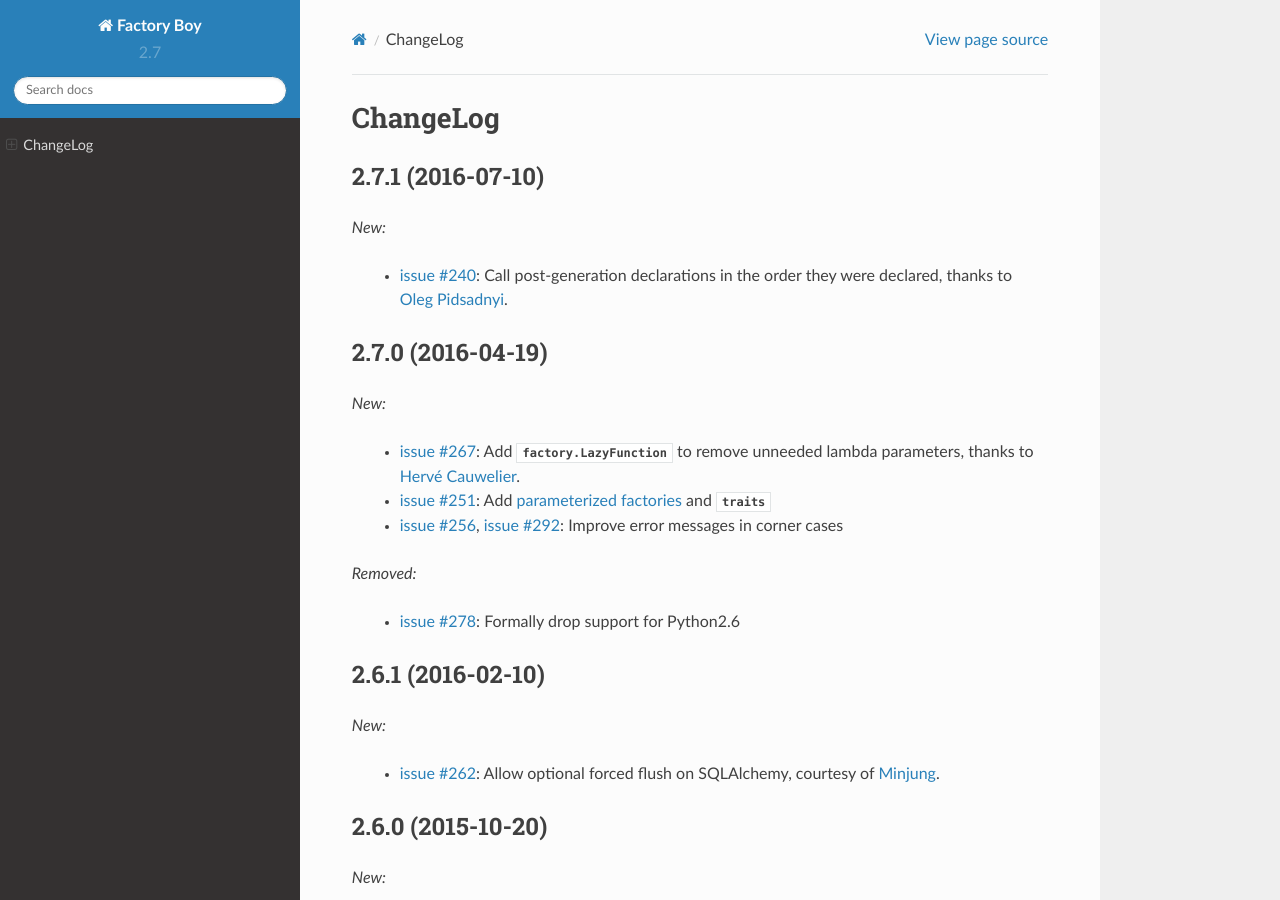
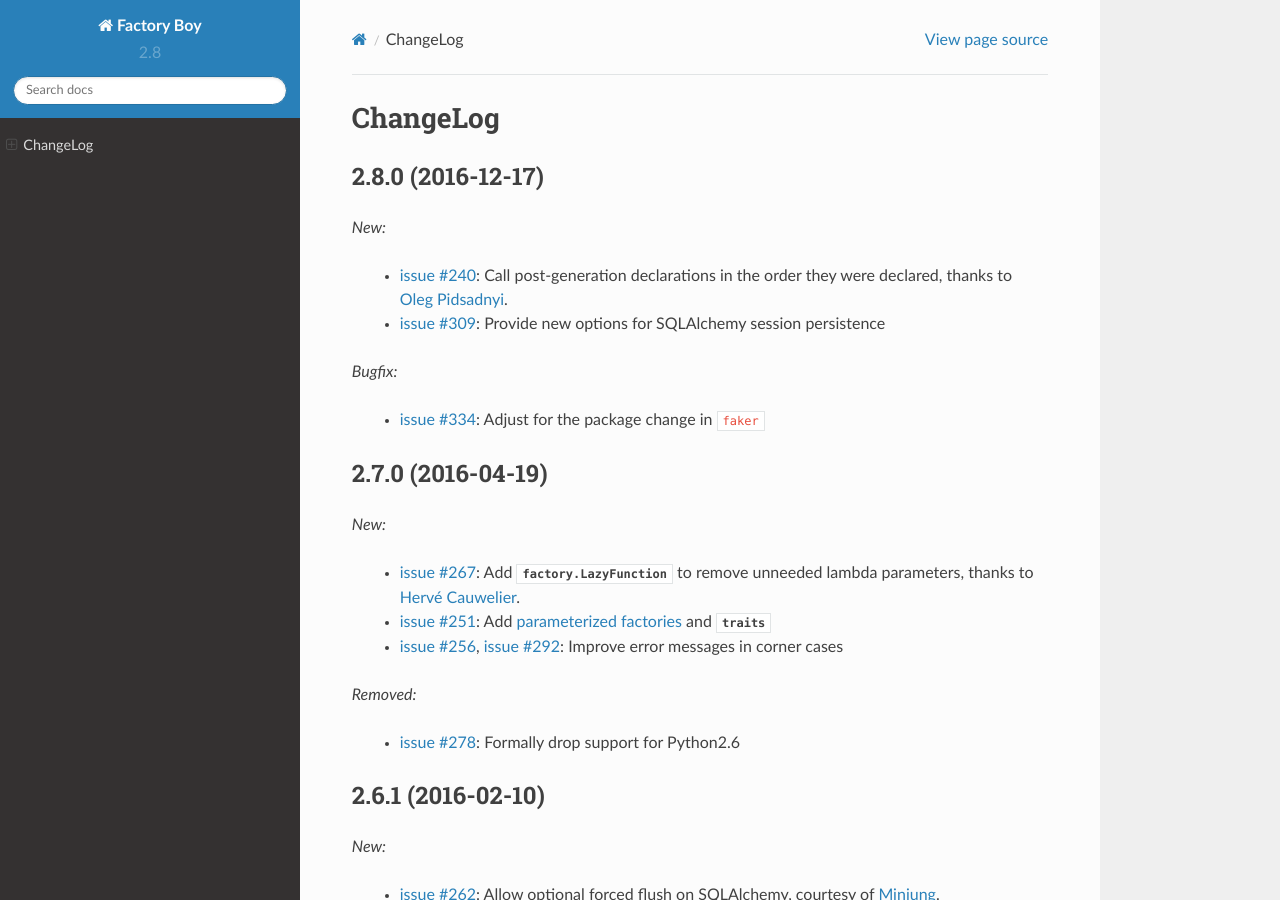
Before and after one commit to FactoryBoy/factory_boy, a Sphinx documentation site: the page built from docs/changelog.rst, in a window 1280 px wide and 900 px high. Built offline with Sphinx 7.4.7 and the Read the Docs theme 2.0.0, drawn with Linux system fonts in a browser that asks for light colours.

Commit message:
Release version 2.8.0

```diff
--- a/docs/changelog.rst
+++ b/docs/changelog.rst
@@ -1,15 +1,20 @@
 ChangeLog
 =========
 
-.. _v2.7.1:
+.. _v2.8.0:
 
-2.7.1 (2016-07-10)
+2.8.0 (2016-12-17)
 ------------------
 
 *New:*
 
     - :issue:`240`: Call post-generation declarations in the order they were declared,
       thanks to `Oleg Pidsadnyi <https://github.com/olegpidsadnyi>`_.
+    - :issue:`309`: Provide new options for SQLAlchemy session persistence
+
+*Bugfix:*
+
+    - :issue:`334`: Adjust for the package change in ``faker``
 
 
 .. _v2.7.0:
--- a/factory/__init__.py
+++ b/factory/__init__.py
@@ -89,7 +89,7 @@ from . import mogo
 from . import mongoengine
 
 
-__version__ = '2.7.1'
+__version__ = '2.8.0'
 __author__ = 'Raphaël Barrois <raphael.barrois+fboy@polytechnique.org>'
 
 
```
